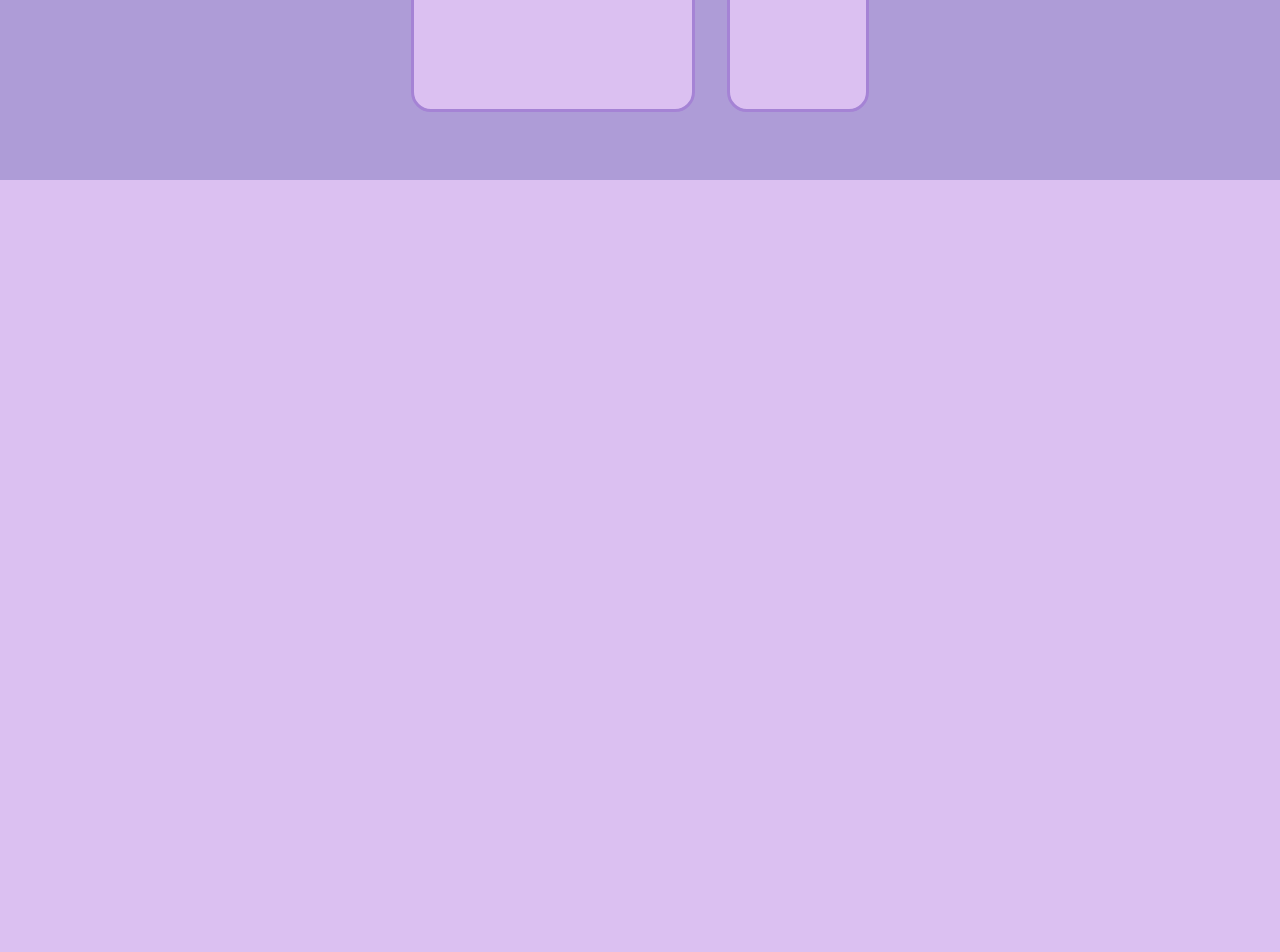
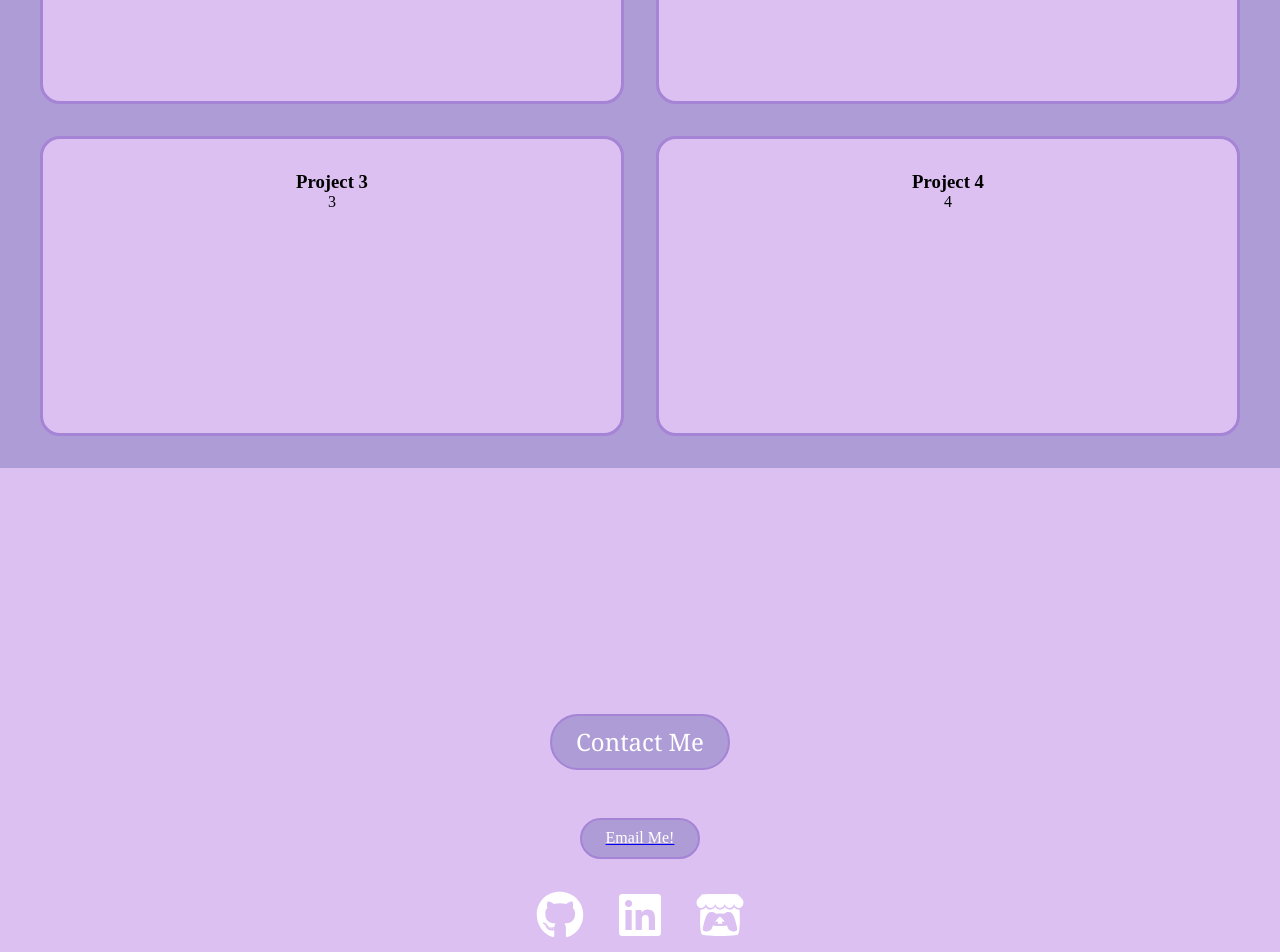
Before and after one commit to yusongggg17/Personal-Website, a React (Create React App) app: page / in a window 1280 px wide. Shown: the part 1740-2692 px from the top of the page. Before the commit the page ends 1920 px from the top, so only its background shows below. Built offline with nearby package versions, Linux system fonts and the light colour scheme.

Commit message:
added contact section

```diff
--- a/package.json
+++ b/package.json
@@ -9,6 +9,7 @@
     "@testing-library/user-event": "^13.5.0",
     "react": "^19.2.3",
     "react-dom": "^19.2.3",
+    "react-icons": "^5.5.0",
     "react-scripts": "5.0.1",
     "web-vitals": "^2.1.4"
   },
@@ -38,11 +39,11 @@
   },
   "devDependencies": {
     "@types/node": "^25.0.3",
-    "@types/react": "^19.2.7",
+    "@types/react": "^19.2.8",
     "@types/react-dom": "^19.2.3",
     "autoprefixer": "^10.4.23",
     "postcss": "^8.5.6",
     "tailwindcss": "^4.1.18",
-    "typescript": "^5.9.3"
+    "typescript": "^4.9.5"
   }
 }
--- a/src/App.css
+++ b/src/App.css
@@ -28,21 +28,19 @@ h2{
 
 .p1{
   font-size: 1rem;
-  margin-bottom: 1rem;
   font-family: "Times New Romans",Serif;
   color: #000000;
 }
 
 .p2{
   font-size: 1rem;
-  margin-bottom: 1rem;
   font-family: "Times New Romans",Serif;
   color: #ffffff;
 }
 
 .DarkerSection {
   background-color: #ae9cd7;
-  min-height: 80vh;
+  min-height: 90vh;
   display: flex;
   flex-direction: column;
   align-items: center;
@@ -52,7 +50,7 @@ h2{
   width: 100%;
 }
 
-.ProfileSection{
+.LighterSection{
   display: flex;
   flex-direction: column;
   align-items: center;
@@ -61,7 +59,7 @@ h2{
   padding: 3rem 2rem;
   max-width: 1200px;
   margin: 0 auto;
-  min-height: 80vh;
+  min-height: 90vh;
   text-align: center
 }
 
@@ -88,13 +86,13 @@ h2{
 }
 
 .oval-bg-dark {
-  background-color: #ae9cd7; /* or whatever color you want */
-  padding: 0.6rem 1.5rem; /* vertical horizontal padding */
-  border-radius: 50px; /* creates the oval shape */
+  background-color: #ae9cd7;
+  padding: 0.6rem 1.5rem;
+  border-radius: 50px;
   border-color: #a583d5;
   border-width: 2px;
   border-style: solid;
-  display: inline-block; /* makes background fit the text */
+  display: inline-block;
 }
 
 .oval-bg-light {
@@ -109,23 +107,35 @@ h2{
 
 .project-grid{
   display: grid;
-  grid-template-columns:2fr 1fr;
+  grid-template-columns: repeat(2, minmax(0, 1fr));
   gap: 2rem;
-  max-width: 90%;
+  max-width: 1200px;
   margin: 0rem auto;
+  width:100%;
 }
 
 .project-card{
-  background-color:#dbc0f1;
+  background-color: #dbc0f1;
   padding: 2rem;
   border-radius: 20px;
-  border-width:3px;
-  border-color:#a583d5;
-  border-style:solid;
-  background-size: auto auto;
-  min-height: 200px;
+  border: 3px solid #a583d5;
+  height: 300px;
+
+  display: flex;
+  flex-direction: column;
+  justify-content: flex-start;
+
   cursor: pointer;
-  transition: all 0.3s ease;
+  transition: transform 0.3s ease;
+}
 
+.AppButtons{
+  font-size:'48px';
+  color:#ffffff;
+  cursor:"pointer";
+  display:'inline-block';
+  transition:'color 0.3s';
+  margin-left:1rem;
+  margin-right:1rem;
 
 }
--- a/src/App.tsx
+++ b/src/App.tsx
@@ -1,4 +1,5 @@
 import './App.css';
+import { FaEnvelope, FaGithub, FaLinkedin , FaItchIo} from "react-icons/fa";
 //import files
 import Headshot from './assets/Professional_Headshot_Yusong_Liang_croped.jpeg';
 function FrontPage() {
@@ -12,7 +13,7 @@ function FrontPage() {
 
 function Profile(){
   return(
-    <div className="ProfileSection">
+    <div className="LighterSection">
       <h2 className="oval-bg-dark">About Me</h2>
       <img className="profileImage" src={Headshot} alt="Headshot" />
       <p className="p1">
@@ -50,12 +51,55 @@ function Projects(){
   );
 }
 
+function Contact(){
+  return(
+    <div className="LighterSection">
+      <h2 className="oval-bg-dark">Contact Me</h2>
+      <a href="mailto:yl23bd@fsu.edu"
+      className="oval-bg-dark"
+      >
+        <p className="p2">Email Me!</p>
+      </a>
+      <div>
+        <a
+          href="https://github.com/yusongggg17"
+          target="_blank"
+          rel="noopener noreferrer"
+          className="AppButtons"
+        >
+          {FaGithub ({size:48})}
+        </a>
+
+        <a
+          href="https://www.linkedin.com/in/yusong-liang/"
+          target="_blank"
+          rel="noopener noreferrer"
+          className="AppButtons"
+        >
+          {FaLinkedin ({size:48})}
+        </a>
+
+        <a
+          href="https://yusongl.itch.io/"
+          target="_blank"
+          rel="noopener noreferrer"
+          className="AppButtons"
+        >
+          {FaItchIo ({size:48})}
+        </a>
+
+      </div>
+    </div>
+  );
+
+}
 function App() {
   return (
     <>
       <FrontPage />
       <Profile />
       <Projects />
+      <Contact/>
 
     </>
   );
```
Also changed, not shown: 1 other file (tests, documents, lock files or other folders).
